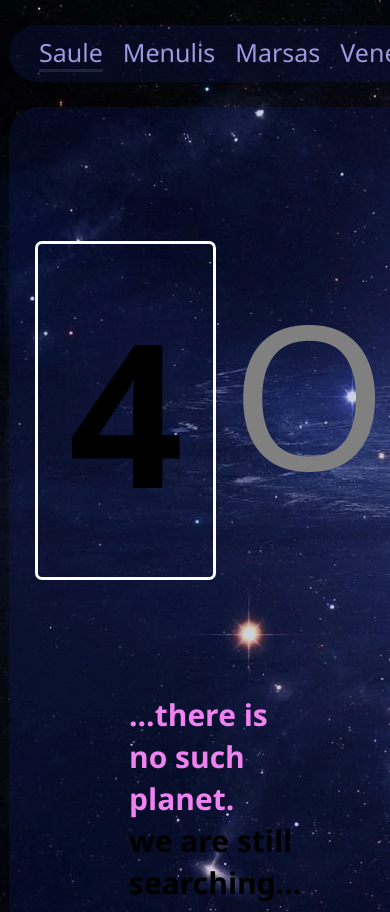
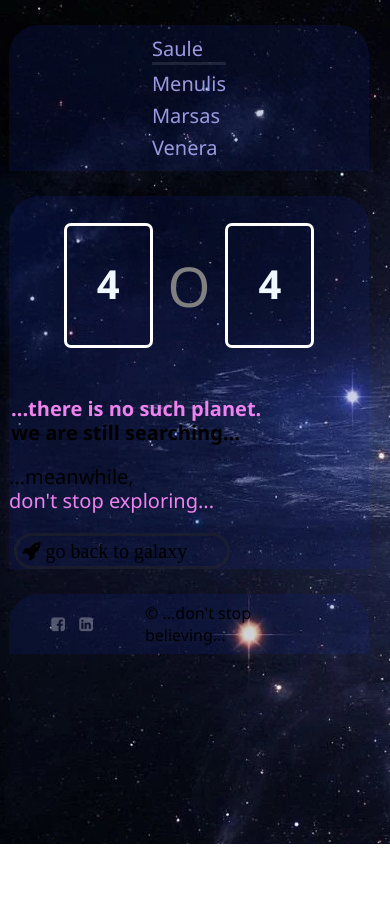
Before and after one commit to Skaistev/HTML_antras, a website: page index.html in a window 390 px wide. Shown: the top 912 px of the page. After the commit the page ends 844 px from the top, so only its background shows below. Drawn offline with Linux system fonts and the light colour scheme.

Commit message:
pataisytas

```diff
--- a/css/main.css
+++ b/css/main.css
@@ -17,7 +17,7 @@ font-family: 'Gill Sans', 'Gill Sans MT', Calibri, 'Trebuchet MS', sans-serif;
    justify-content: space-between;
     background-color: rgba(15, 37, 134, 0.2);
     border-style: none;
-    border-radius: 30px;
+    border-radius: 30px 30px 0px 0px;
     margin-top: 25px;
     margin-left: calc((100% - 850px)/2);
     width: 1000px;
@@ -171,22 +171,24 @@ margin-right: 40px;
 
 }
 
-@media (max-width: 320px){
+@media (max-width: 390px){
     .bendras {
-        width: 280px;}
+        width: 360px;
+
+     ;}
 
     .nav-basic {
         display: flex;
     flex-direction: column;
-    gap: 5px;px;
-    margin-left: 20px;
+    gap: 5px;
+    margin: auto;
     font-size: 20px;
     padding: 10px;
     }
 
     .skaiciai {
         display: flex;
-    justify-content: flex-start;
+    justify-content: center;
     font-size:20px;
     color: aliceblue;
     margin-bottom: 2px;
@@ -194,7 +196,7 @@ margin-right: 40px;
 
     .skaicius-isblukes {
         opacity: 1;
-        font-size: 40px;
+        font-size: 55px;
         text-align: center;
 
     }
```
